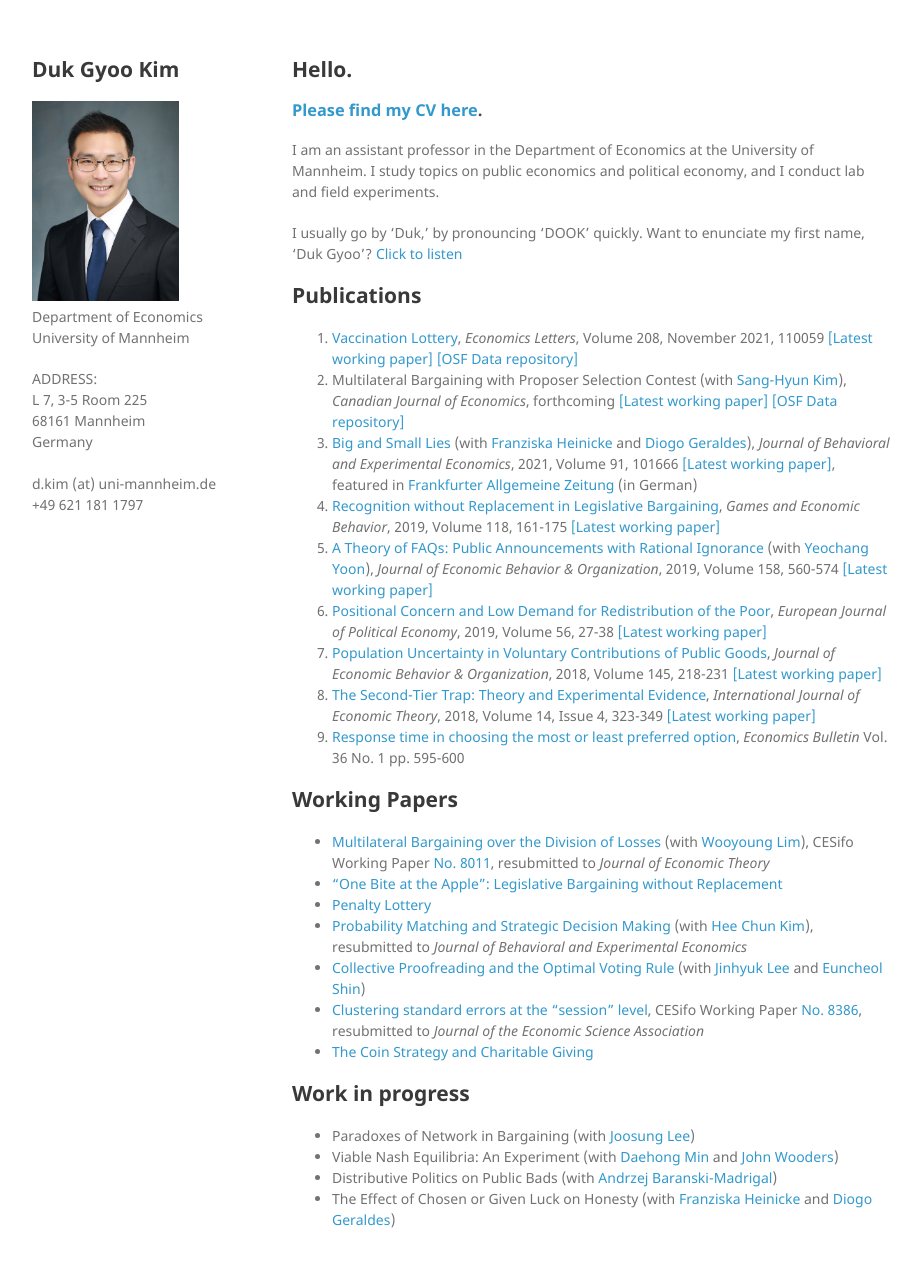
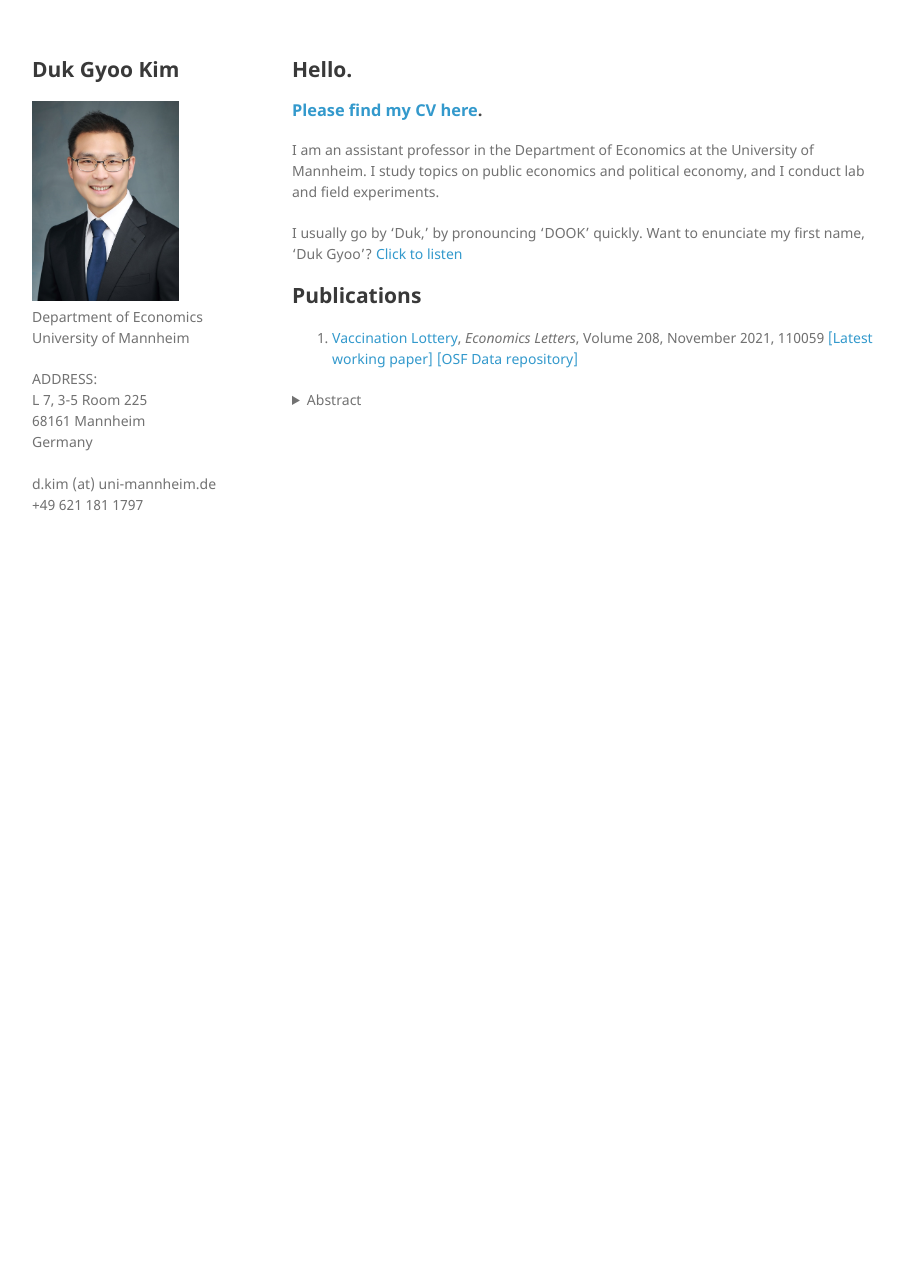
Before and after one commit to kimdukgyoo/kimdukgyoo.github.io, a Jekyll site: the page built from index.md, in a window 1280 px wide and 1300 px high. Shown: the top 1267 px of the window, without its empty margins (178-1099 px from the left). Built offline with Jekyll 4.4.1, drawn with Linux system fonts in a browser that asks for light colours; our own code applies the rules of GitHub Pages for plain Markdown files.

Commit message:
Update index.md

```diff
--- a/index.md
+++ b/index.md
@@ -9,14 +9,18 @@
 
 ## Publications
 1. <a href="https://doi.org/10.1016/j.econlet.2021.110059" target="_blank">Vaccination Lottery</a>, _Economics Letters_, Volume 208, November 2021, 110059 <a href="https://kimdukgyoo.github.io/PDFfiles/VaccinationLottery.pdf" target="_blank">[Latest working paper]</a> <a href="https://osf.io/zhvf4/" target="_blank">[OSF Data repository]</a>
-2. Multilateral Bargaining with Proposer Selection Contest (with <a href="https://sites.google.com/site/sanghyunkim46/research" target="_blank">Sang-Hyun Kim</a>), _Canadian Journal of Economics_, forthcoming <a href="https://kimdukgyoo.github.io/PDFfiles/MBContest.pdf" target="_blank">[Latest working paper]</a> <a href="https://osf.io/wj9pq/" target="_blank">[OSF Data repository]</a>
-3. <a href="https://doi.org/10.1016/j.socec.2021.101666" target="_blank">Big and Small Lies</a> (with <a href="https://sites.google.com/view/franziskaheinicke/research?authuser=0" target="_blank">Franziska Heinicke</a> and <a href="https://sites.google.com/site/diogogeraldes/research" target="_blank">Diogo Geraldes</a>), _Journal of Behavioral and Experimental Economics_, 2021, Volume 91, 101666 <a href="https://kimdukgyoo.github.io/PDFfiles/BigSmallLies.pdf" target="_blank">[Latest working paper]</a>, featured in <a href="https://kimdukgyoo.github.io/PDFfiles/FAS-20200927.pdf" target="_blank">Frankfurter Allgemeine Zeitung</a> (in German)
-4. <a href="https://doi.org/10.1016/j.geb.2019.09.007" target="_blank">Recognition without Replacement in Legislative Bargaining</a>, _Games and Economic Behavior_, 2019, Volume 118, 161-175 <a href="https://kimdukgyoo.github.io/PDFfiles/RecognitionWithoutReplacement.pdf" target="_blank">[Latest working paper]</a>
-5. <a href="https://doi.org/10.1016/j.jebo.2018.12.026" target="_blank">A Theory of FAQs: Public Announcements with Rational Ignorance</a> (with <a href="https://sites.google.com/site/yyeochang/" target="_blank">Yeochang Yoon</a>), _Journal of Economic Behavior & Organization_, 2019, Volume 158, 560-574 <a href="https://kimdukgyoo.github.io/PDFfiles/theoryFAQs.pdf" target="_blank">[Latest working paper]</a>
-6. <a href="https://doi.org/10.1016/j.ejpoleco.2018.06.004" target="_blank"> Positional Concern and Low Demand for Redistribution of the Poor</a>, _European Journal of Political Economy_, 2019, Volume 56, 27-38 <a href="https://kimdukgyoo.github.io/PDFfiles/ECP.pdf" target="_blank">[Latest working paper]</a>
-7. <a href="https://doi.org/10.1016/j.jebo.2017.10.009" target="_blank"> Population Uncertainty in Voluntary Contributions of Public Goods</a>, _Journal of Economic Behavior & Organization_, 2018, Volume 145, 218-231 <a href="https://kimdukgyoo.github.io/PDFfiles/PopulationUncertaintyInVolutaryContributions-Elsevier.pdf" target="_blank">[Latest working paper]</a>
-8. <a href="https://onlinelibrary.wiley.com/doi/10.1111/ijet.12158" target="_blank">The Second-Tier Trap: Theory and Experimental Evidence</a>, _International Journal of Economic Theory_, 2018, Volume 14, Issue 4, 323-349 <a href="https://kimdukgyoo.github.io/PDFfiles/TheSecondTierTrap-TheoryandEvidence.pdf" target="_blank">[Latest working paper]</a>
-9. <a href="http://www.accessecon.com/Pubs/EB/2016/Volume36/EB-16-V36-I1-P59.pdf" target="_blank"> Response time in choosing the most or least preferred option</a>, _Economics Bulletin_ Vol. 36 No. 1 pp. 595-600
+<details>
+	<summary>Abstract</summary>
+	this is what will be displayed after clicked.
+<details>
+3. Multilateral Bargaining with Proposer Selection Contest (with <a href="https://sites.google.com/site/sanghyunkim46/research" target="_blank">Sang-Hyun Kim</a>), _Canadian Journal of Economics_, forthcoming <a href="https://kimdukgyoo.github.io/PDFfiles/MBContest.pdf" target="_blank">[Latest working paper]</a> <a href="https://osf.io/wj9pq/" target="_blank">[OSF Data repository]</a>
+4. <a href="https://doi.org/10.1016/j.socec.2021.101666" target="_blank">Big and Small Lies</a> (with <a href="https://sites.google.com/view/franziskaheinicke/research?authuser=0" target="_blank">Franziska Heinicke</a> and <a href="https://sites.google.com/site/diogogeraldes/research" target="_blank">Diogo Geraldes</a>), _Journal of Behavioral and Experimental Economics_, 2021, Volume 91, 101666 <a href="https://kimdukgyoo.github.io/PDFfiles/BigSmallLies.pdf" target="_blank">[Latest working paper]</a>, featured in <a href="https://kimdukgyoo.github.io/PDFfiles/FAS-20200927.pdf" target="_blank">Frankfurter Allgemeine Zeitung</a> (in German)
+5. <a href="https://doi.org/10.1016/j.geb.2019.09.007" target="_blank">Recognition without Replacement in Legislative Bargaining</a>, _Games and Economic Behavior_, 2019, Volume 118, 161-175 <a href="https://kimdukgyoo.github.io/PDFfiles/RecognitionWithoutReplacement.pdf" target="_blank">[Latest working paper]</a>
+6. <a href="https://doi.org/10.1016/j.jebo.2018.12.026" target="_blank">A Theory of FAQs: Public Announcements with Rational Ignorance</a> (with <a href="https://sites.google.com/site/yyeochang/" target="_blank">Yeochang Yoon</a>), _Journal of Economic Behavior & Organization_, 2019, Volume 158, 560-574 <a href="https://kimdukgyoo.github.io/PDFfiles/theoryFAQs.pdf" target="_blank">[Latest working paper]</a>
+7. <a href="https://doi.org/10.1016/j.ejpoleco.2018.06.004" target="_blank"> Positional Concern and Low Demand for Redistribution of the Poor</a>, _European Journal of Political Economy_, 2019, Volume 56, 27-38 <a href="https://kimdukgyoo.github.io/PDFfiles/ECP.pdf" target="_blank">[Latest working paper]</a>
+8. <a href="https://doi.org/10.1016/j.jebo.2017.10.009" target="_blank"> Population Uncertainty in Voluntary Contributions of Public Goods</a>, _Journal of Economic Behavior & Organization_, 2018, Volume 145, 218-231 <a href="https://kimdukgyoo.github.io/PDFfiles/PopulationUncertaintyInVolutaryContributions-Elsevier.pdf" target="_blank">[Latest working paper]</a>
+9. <a href="https://onlinelibrary.wiley.com/doi/10.1111/ijet.12158" target="_blank">The Second-Tier Trap: Theory and Experimental Evidence</a>, _International Journal of Economic Theory_, 2018, Volume 14, Issue 4, 323-349 <a href="https://kimdukgyoo.github.io/PDFfiles/TheSecondTierTrap-TheoryandEvidence.pdf" target="_blank">[Latest working paper]</a>
+10. <a href="http://www.accessecon.com/Pubs/EB/2016/Volume36/EB-16-V36-I1-P59.pdf" target="_blank"> Response time in choosing the most or least preferred option</a>, _Economics Bulletin_ Vol. 36 No. 1 pp. 595-600
 <!--6. Why Are the Poor Conservative? (with Paul Moon Sub Choi), _Korean Journal of Economics_, 2015, Vol.22(1), pp. 15-24-->
 
 ## Working Papers
```
